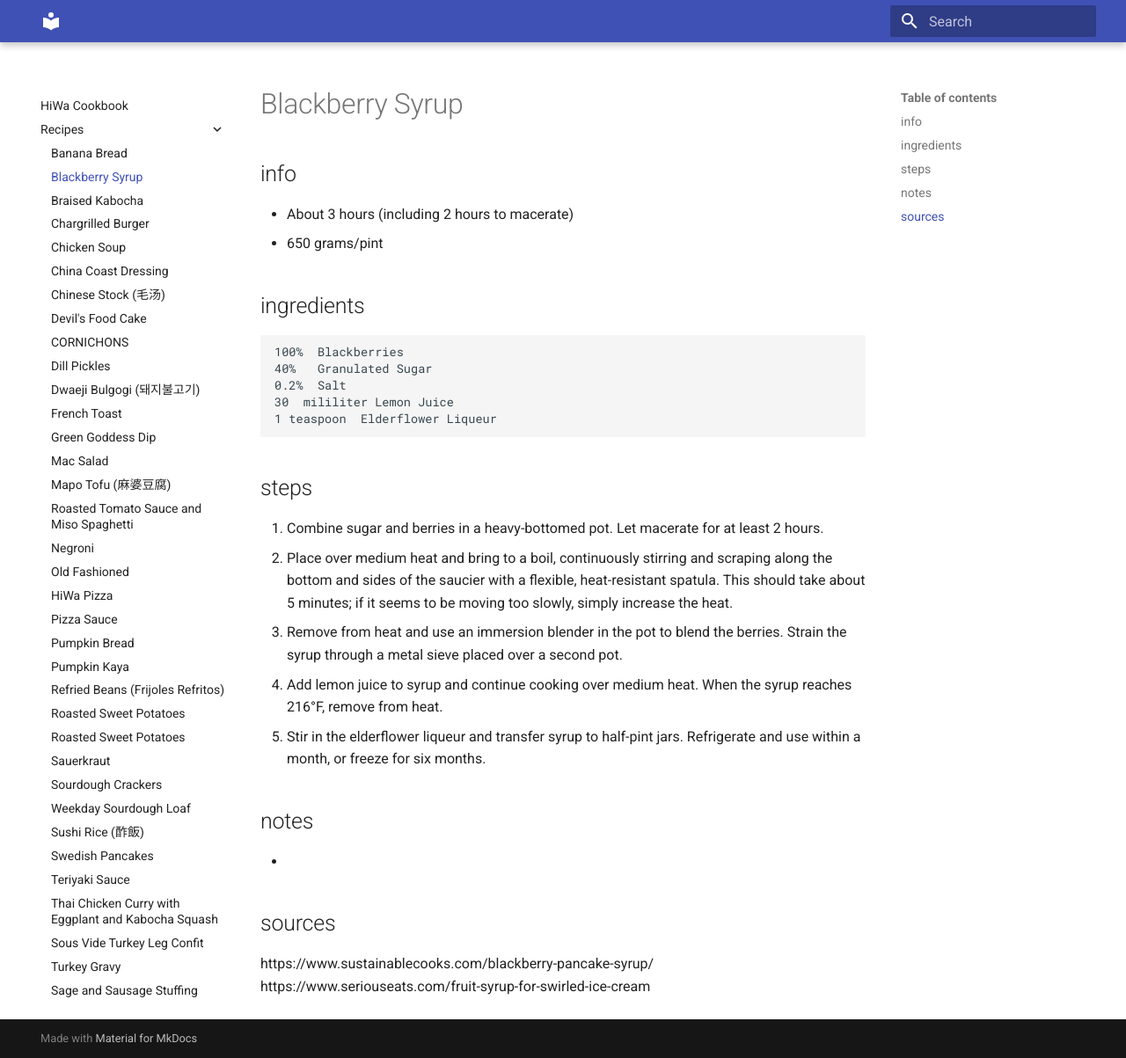
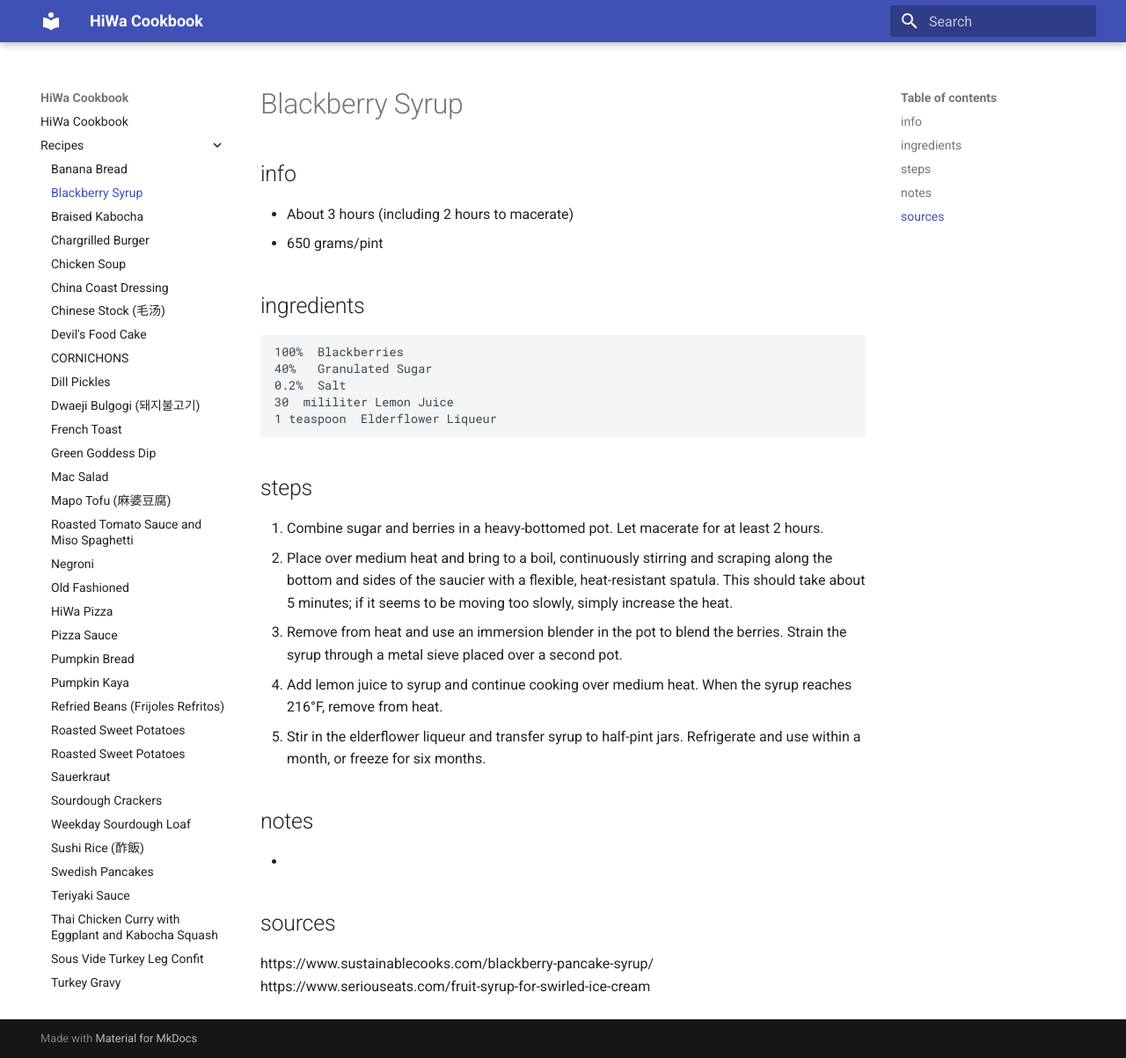
Before and after one commit to seemyer/recipes, an MkDocs documentation site: the page built from docs/recipes/blackberry_syrup.md, in a window 1280 px wide and 1203 px high. Shown: the whole window at 88% size. Built offline with MkDocs 1.6.1 and Material for MkDocs 9.7.7, drawn with Linux system fonts in a browser that asks for light colours; some of the changed lines change nothing that is shown.

Commit message:
Update mkdocs.yml

```diff
--- a/mkdocs.yml
+++ b/mkdocs.yml
@@ -1,4 +1,4 @@
-#site_name: HiWa Cookbook
+site_name: HiWa Cookbook
 #site_url: https://github.com/hiwa-house/recipes
 
 theme:
```
